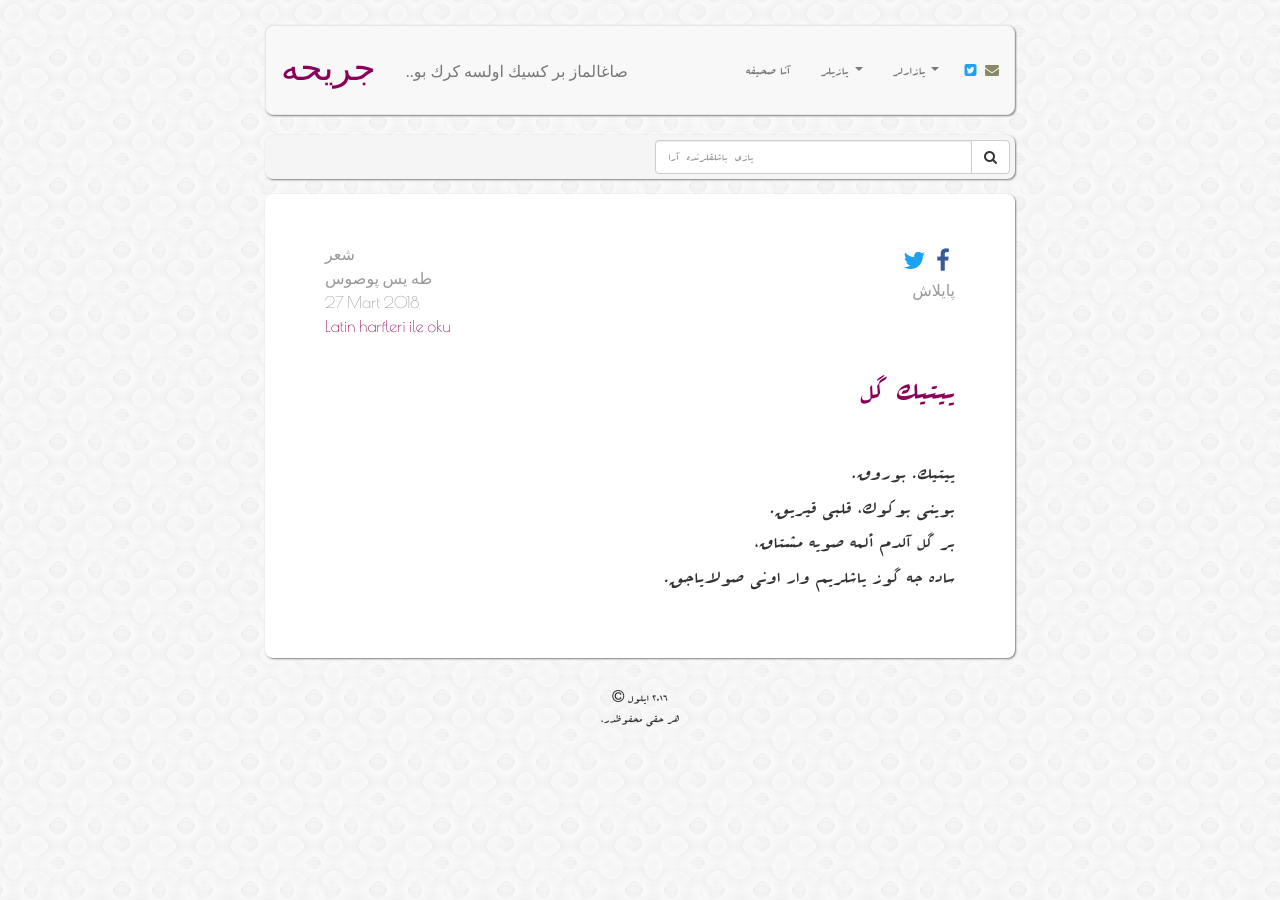
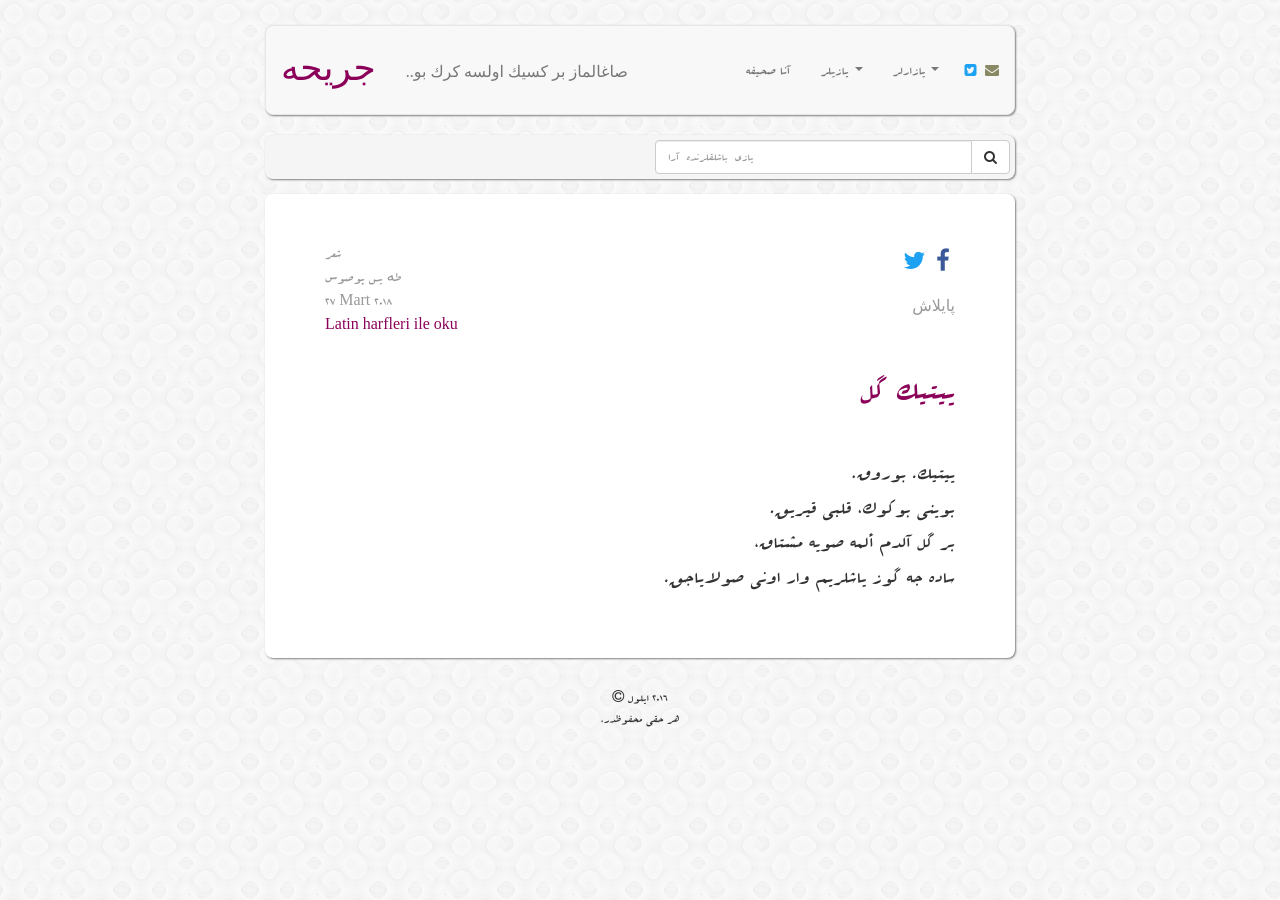
Before and after one commit to muhammedaydogdu/muhammedaydogdu.github.io, a Jekyll site: the page built from _posts/2018-03-27-yitik-gul-os.md, in a window 1280 px wide. Built offline with Jekyll 4.4.1, drawn with Linux system fonts in a browser that asks for light colours; some web fonts are replaced.

Commit message:
Update os.html

```diff
--- a/_layouts/os.html
+++ b/_layouts/os.html
@@ -24,7 +24,7 @@
           <div class="jumbotron post">
             <div class="row data">
               <div class="col-xs-6">
-                <p style="font-family: Poiret One">
+                <p style="font-family: B Arabic">
                   {% if page.type != "w" %}
                     {{ page.type }}<br>
                   {% endif %}
@@ -39,8 +39,8 @@
                   <a id="fb" target="_blank" href="https://www.facebook.com/sharer/sharer.php?u=http://ceriha.com{{ page.url }}"><i class="fa fa-facebook"></i></a>&nbsp;
                   <a id="wa" target="_blank" class="hidden-md hidden-lg hidden-xl" href="whatsapp://send?text=Ceriha - {{ page.title }} http://ceriha.com{{ page.url }}" data-action="share/whatsapp/share"><i class="fa fa-whatsapp"></i></a>
                 </p>
-                 <p>پایلاش</p>
                   <p style="font-family: B Arabic">
+                <p>پایلاش</p>
               </div>
             </div>
             <h2 class="text-right os-text">{{ page.title }}</h2>
```
